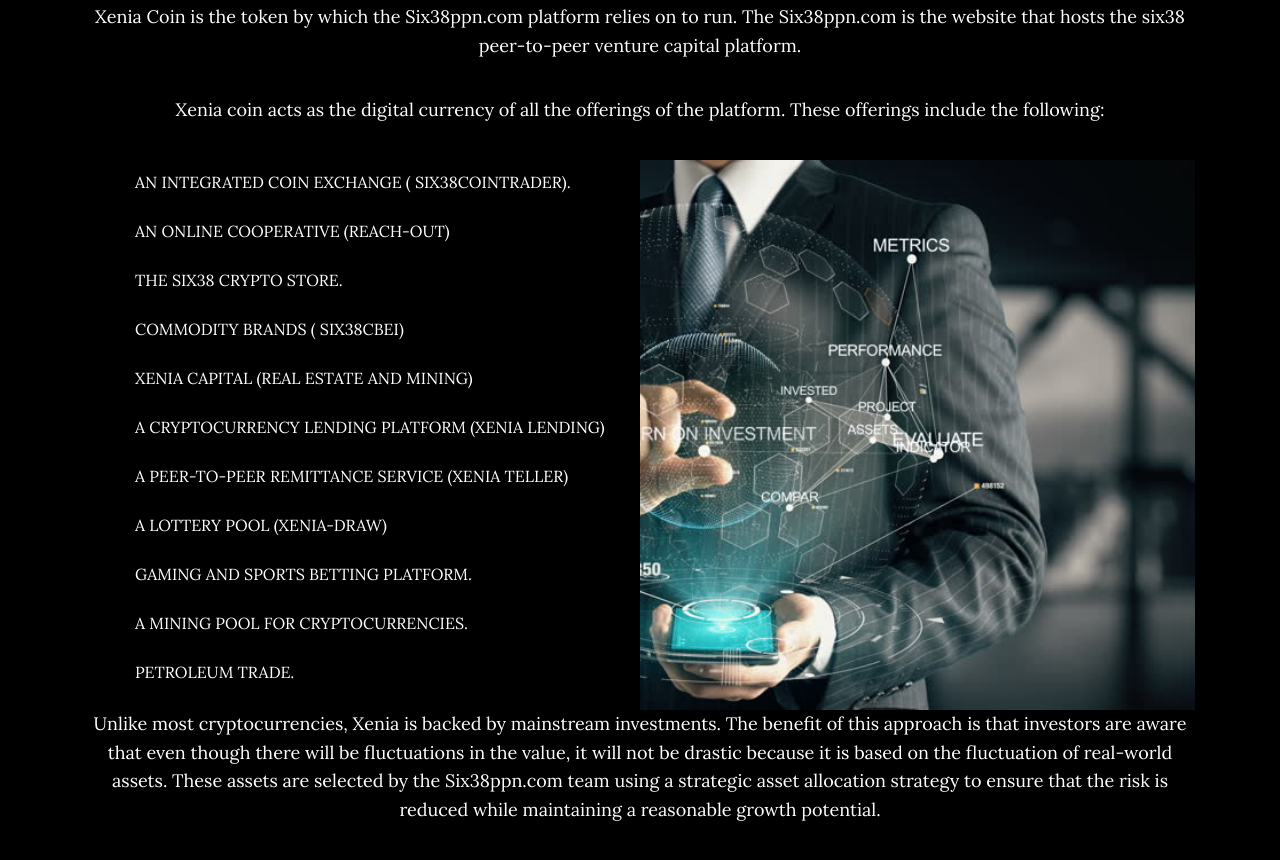
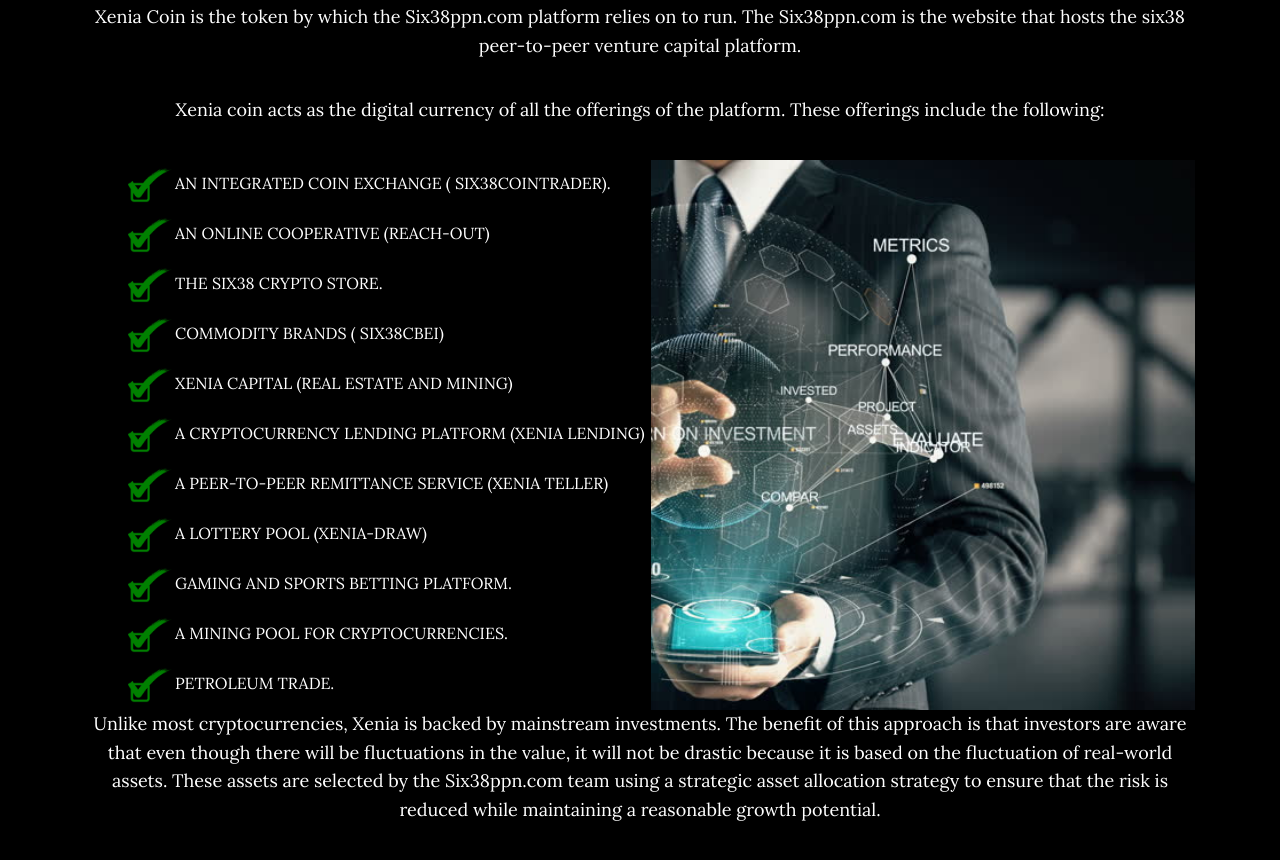
Before and after one commit to w3villa/xtest, a website: page index.html in a window 1280 px wide. Shown: the part 1070-1930 px from the top of the page. Drawn offline with nearby package versions, Linux system fonts and the light colour scheme.

Commit message:
New_updates

```diff
--- a/css/grayscale.css
+++ b/css/grayscale.css
@@ -49,8 +49,8 @@
 .about-list li {
     position: relative;
     display: block;
-    margin-bottom: 5px;
-    padding: 10px;
+    margin-bottom: 0;
+    padding: 0;
     text-align: left;
     text-transform: uppercase;
     animation: fadeIn 0.5s linear;
@@ -95,14 +95,14 @@
 .about-us{
     float: left;
     height: 550px;
-    width: 50%;
+    width: 51%;
 
 }
 
 .about-img {
     float: left;
     height: 550px;
-    width: 50%;
+    width: 49%;
     background-image: url(../img/about.jpg);
     background-size: cover;
     background-position: right;
@@ -114,7 +114,9 @@
  }
 
 
-
+img {
+  height: 50px;
+}
 
 
 
--- a/index.html
+++ b/index.html
@@ -95,17 +95,17 @@
 
            <div class="about-us">
             <ul class="about-list">
-                    <li >An integrated coin exchange ( Six38CoinTrader).</li>
-                    <li >An online cooperative (Reach-Out)</li>
-                    <li >The Six38 crypto store.</li>
-                    <li >Commodity brands ( Six38CBEI)</li>
-                    <li >Xenia capital (Real Estate and Mining)</li>
-                    <li >A cryptocurrency lending platform (XENIA LENDING)</li>
-                    <li >A peer-to-peer remittance service (XENIA TELLER)</li>
-                    <li >A lottery pool (XENIA-DRAW)</li>
-                    <li >Gaming and sports betting platform.</li>
-                    <li >A mining pool for cryptocurrencies.</li>
-                    <li >Petroleum Trade.</li>
+                    <li ><img src=" img/tick.png" alt="">An integrated coin exchange ( Six38CoinTrader).</li>
+                    <li ><img src=" img/tick.png" alt="">An online cooperative (Reach-Out)</li>
+                    <li ><img src=" img/tick.png" alt="">The Six38 crypto store.</li>
+                    <li ><img src=" img/tick.png" alt="">Commodity brands ( Six38CBEI)</li>
+                    <li ><img src=" img/tick.png" alt="">Xenia capital (Real Estate and Mining)</li>
+                    <li ><img src=" img/tick.png" alt="">A cryptocurrency lending platform (XENIA LENDING)</li>
+                    <li ><img src=" img/tick.png" alt="">A peer-to-peer remittance service (XENIA TELLER)</li>
+                    <li ><img src=" img/tick.png" alt="">A lottery pool (XENIA-DRAW)</li>
+                    <li ><img src=" img/tick.png" alt="">Gaming and sports betting platform.</li>
+                    <li ><img src=" img/tick.png" alt="">A mining pool for cryptocurrencies.</li>
+                    <li ><img src=" img/tick.png" alt="">Petroleum Trade.</li>
                 </ul>
             </div>
 
@@ -113,8 +113,7 @@
 
             </div>
 
-<br/>
-<br/>
+
             <p>Unlike most cryptocurrencies, Xenia is backed by mainstream investments. The benefit of this approach is that investors are aware that even though there will be fluctuations in the value, it will not be drastic because it is based on the fluctuation of real-world assets. These assets are selected by the Six38ppn.com team using a strategic asset allocation strategy to ensure that the risk is reduced while maintaining a reasonable growth potential. </p>
 
           </div>
```
Also changed, not shown: img/tick.png (added).
